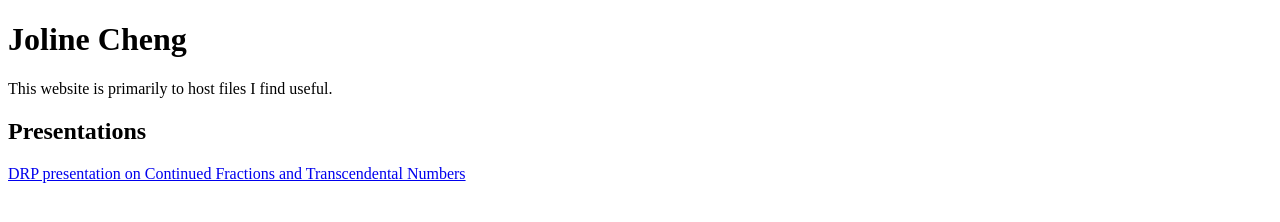
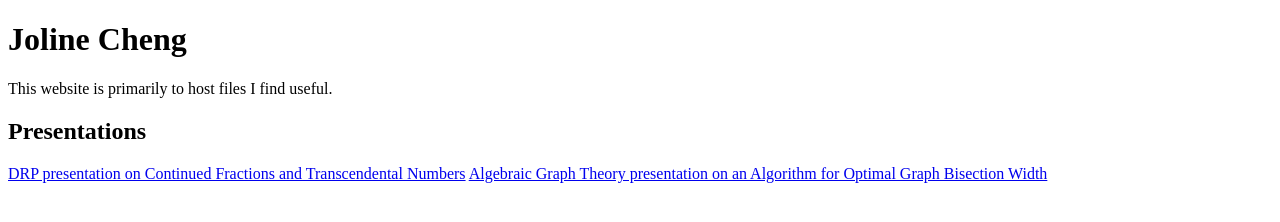
Before and after one commit to anjolinea/anjolinea.github.io, a plain HTML site: page index.html in a window 1280 px wide. Drawn offline with Linux system fonts and the light colour scheme.

Commit message:
Update index.html

```diff
--- a/index.html
+++ b/index.html
@@ -11,6 +11,7 @@
         <p>This website is primarily to host files I find useful.</p>
         <h2>Presentations</h2>
         <a href="../pdf/DRP_Project.pdf">DRP presentation on Continued Fractions and Transcendental Numbers</a>
+        <a href="../pdf/Eigenvalues_and_Graph_Bisections.pdf">Algebraic Graph Theory presentation on an Algorithm for Optimal Graph Bisection Width</a>
     </header>
 </body>
 </html>
```
